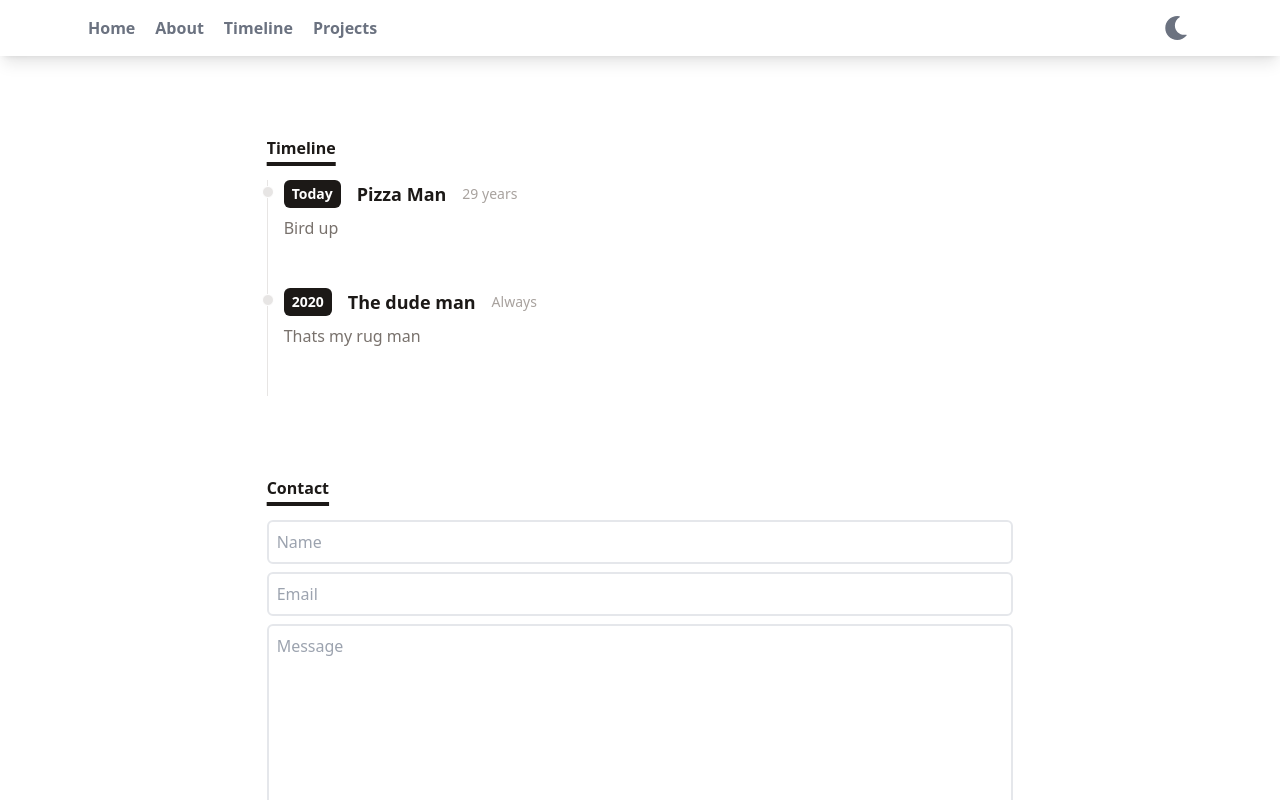
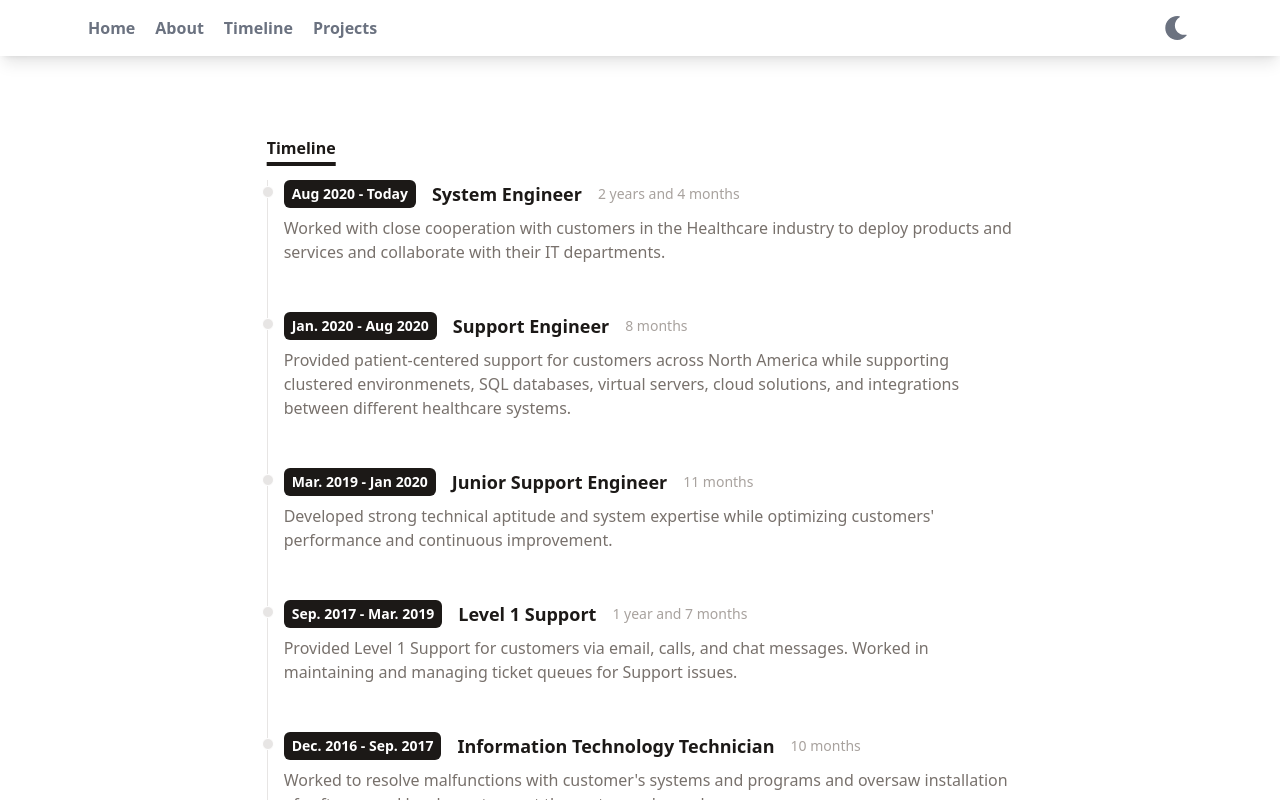
Before and after one commit to brian926/ReactMinPortfolio, a React (Vite) app: page /timeline in a window 1280 px wide. Shown: the top 800 px of the page. Built offline with nearby package versions, Linux system fonts and the light colour scheme.

Commit message:
Fix navbar, added to timeline & home, added headshot

```diff
--- a/index.html
+++ b/index.html
@@ -4,7 +4,7 @@
     <meta charset="UTF-8" />
     <link rel="icon" type="image/svg+xml" href="/vite.svg" />
     <meta name="viewport" content="width=device-width, initial-scale=1.0" />
-    <title>Vite + React</title>
+    <title>Brian's Portfolio</title>
   </head>
   <body>
     <div id="root"></div>
--- a/src/components/about/about.jsx
+++ b/src/components/about/about.jsx
@@ -3,8 +3,8 @@ import React from "react";
 function About() {
     return (
         <div className="flex items-center justify-center flex-col text-center pt-20 pb-6">
-            <h2 className="text-4xl md:text-7x1 dark:text-white mb-1 mb:mb-3 font-bold">About Me</h2>
-            <p className="text-base md:text-x1 mb-3 font-medium">A little about myself</p>
+            <h2 className="text-4xl md:text-7x1 dark:text-white mb-1 mb:mb-3 font-bold">About Me and This Site</h2>
+            <p className="text-base md:text-x1 mb-3 font-medium">A little about this site!</p>
             <p className="text-sm max-w-xl mb-6 font-bold">Lorem ipsum dolor sit amet consectetur adipisicing elit.
             Quo repudiandae facere repellat aspernatur consequuntur, quis architecto recusandae aliquam obcaecati.
             Itaque consequuntur dolorem nesciunt odio ad, mollitia iste asperiores quae repudiandae.</p>
--- a/src/components/home/home.jsx
+++ b/src/components/home/home.jsx
@@ -4,10 +4,21 @@ function Home() {
     return (
         <div className="flex items-center justify-center flex-col text-center pt-20 pb-6">
             <h2 className="text-4xl md:text-7x1 dark:text-white mb-1 mb:mb-3 font-bold">Brian Antunes</h2>
+            <div className="container px-5 py-2 mx-auto lg:px-32">
+                <div class="w-auto p-1 md:p-2">
+                    <img className="block object-cover mx-auto w-1/4 h-1/5 rounded-lg" src='/assets/headshot2.3.jpg'/>
+                </div>
+            </div>
             <p className="text-base md:text-x1 mb-3 font-medium">Software & System Engineer</p>
-            <p className="text-sm max-w-xl mb-6 font-bold">Lorem ipsum dolor sit amet consectetur adipisicing elit.
-            Quo repudiandae facere repellat aspernatur consequuntur, quis architecto recusandae aliquam obcaecati.
-            Itaque consequuntur dolorem nesciunt odio ad, mollitia iste asperiores quae repudiandae.</p>
+            <p className="text-sm max-w-xl mb-6 font-bold">
+                Hi, I'm Brian!
+                I am a Software and System Engineer based in New Haven, Connecticut. I am proficient in both Frontend development and Backend development and I have extensive knowledge in PowerShell, SQL, HTML, CSS, Javascript, Node.Js, MongoDB, Go, and Python.
+            </p>
+            <p className="text-sm max-w-xl mb-6 font-bold">
+                I am also a certified IT professional with numerous certifications including Azure System Admin, AWS Fundamentals, Red Hat System Admin, and CCNA.
+                As a engineer, I aspire to help bring creative projects to life and demonstrate my commitment to developing world-class solutions.
+                With a passion of Technology, I hope to continue to challenge the scope and create more effective solutions!
+            </p>
         </div>
     )
 }
--- a/src/components/navbar/navbar.jsx
+++ b/src/components/navbar/navbar.jsx
@@ -47,16 +47,16 @@ function NavBar() {
                 <div className={isNavOpen ? "sm:hidden" : "hidden"}>
                     <ul className="">
                         <li>
-                            <Link className="block text-sm px-2 py-4 hover:bg-green-500 transition duration-300" to='/'>Home</Link>
+                            <Link className="block text-sm px-2 py-4 hover:bg-green-500 transition duration-300" to='/' onClick={() => setIsNavOpen((prev) => !prev)}>Home</Link>
                         </li>
                         <li>
-                            <Link className="block text-sm px-2 py-4 hover:bg-green-500 transition duration-300" to='/about'>About</Link>
+                            <Link className="block text-sm px-2 py-4 hover:bg-green-500 transition duration-300" to='/about' onClick={() => setIsNavOpen((prev) => !prev)}>About</Link>
                         </li>
                         <li>
-                            <Link className="block text-sm px-2 py-4 hover:bg-green-500 transition duration-300" to='/timeline'>Timeline</Link>
+                            <Link className="block text-sm px-2 py-4 hover:bg-green-500 transition duration-300" to='/timeline' onClick={() => setIsNavOpen((prev) => !prev)}>Timeline</Link>
                         </li>
                         <li>
-                            <Link className="block text-sm px-2 py-4 hover:bg-green-500 transition duration-300" to='/projects'>Projects</Link>
+                            <Link className="block text-sm px-2 py-4 hover:bg-green-500 transition duration-300" to='/projects' onClick={() => setIsNavOpen((prev) => !prev)}>Projects</Link>
                         </li>
                     </ul>
                 </div>
--- a/src/components/projects/projects.jsx
+++ b/src/components/projects/projects.jsx
@@ -5,7 +5,7 @@ import PortfolioItem from '../portfolioitem/portfolioitem'
 function Projects() {
     return(
         <div className='flex flex-col md:flex-row items-center justify-center pt-20 pb-6'>
-            <div className='grid grid-cols-1 md:grid-cols-2 lg:grid-cols-3 gap-4 px-20 pb-10'>
+            <div className='grid grid-cols-1 md:grid-cols-2 lg:grid-cols-3 gap-4 px-10 pb-10'>
                 {projects.map((project, index) => (
                     <PortfolioItem imgUrl={project.imgUrl} title={project.title} stack={project.stack} link={project.link} description={project.description} key={index} />
                 ))}
--- a/src/data/timeline.jsx
+++ b/src/data/timeline.jsx
@@ -1,14 +1,32 @@
 export default [
     {
-        year: 'Today',
-        title: 'Pizza Man',
-        duration: '29 years',
-        details: 'Bird up'
+        year: 'Aug 2020 - Today',
+        title: 'System Engineer',
+        duration: '2 years and 4 months',
+        details: 'Worked with close cooperation with customers in the Healthcare industry to deploy products and services and collaborate with their IT departments.'
     },
     {
-        year: '2020',
-        title: 'The dude man',
-        duration: 'Always',
-        details: 'Thats my rug man'
+        year: 'Jan. 2020 - Aug 2020',
+        title: 'Support Engineer',
+        duration: '8 months',
+        details: 'Provided patient-centered support for customers across North America while supporting clustered environmenets, SQL databases, virtual servers, cloud solutions, and integrations between different healthcare systems.'
+    },
+    {
+        year: 'Mar. 2019 - Jan 2020',
+        title: 'Junior Support Engineer',
+        duration: '11 months',
+        details: 'Developed strong technical aptitude and system expertise while optimizing customers\' performance and continuous improvement.'
+    },
+    {
+        year: 'Sep. 2017 - Mar. 2019',
+        title: 'Level 1 Support',
+        duration: '1 year and 7 months',
+        details: 'Provided Level 1 Support for customers via email, calls, and chat messages. Worked in maintaining and managing ticket queues for Support issues.'
+    },
+    {
+        year: 'Dec. 2016 - Sep. 2017',
+        title: 'Information Technology Technician',
+        duration: '10 months',
+        details: 'Worked to resolve malfunctions with customer\'s systems and programs and oversaw installation of software and hardware to meet the customers\'s needs.'
     }
 ]
```
Also changed, not shown: 1 other file (tests, documents, lock files or other folders).
